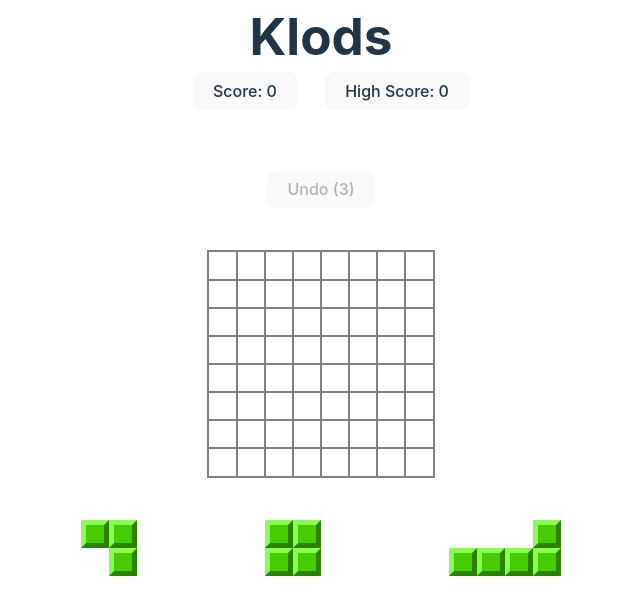
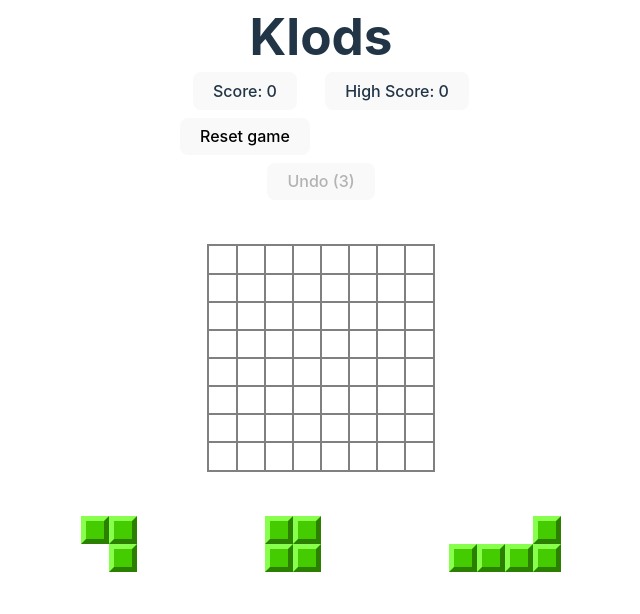
Before and after one commit to joglr/klods, a React (Vite) app: page / in a window 1280 px wide. Shown: the top 614 px of the page, without its empty margins (319-959 px from the left). Built offline with nearby package versions, Linux system fonts and the light colour scheme.

Commit message:
Changed margin to grid

```diff
--- a/src/App.css
+++ b/src/App.css
@@ -10,10 +10,6 @@
   overflow: hidden;
 }
 
-.undo {
-  margin-top: 1em;
-}
-
 .app-wrapper {
   height: 100vh;
   width: 100vw;
@@ -21,8 +17,13 @@
   margin: auto;
   display: grid;
   grid-template-rows: auto 1fr;
-  gap: 16px 0;
+  gap: 16px 10px;
   justify-items: center;
+}
+
+.undo {
+  grid-column-start: 1;
+  grid-column-end: 3;
 }
 
 .header {
--- a/src/App.tsx
+++ b/src/App.tsx
@@ -170,10 +170,11 @@ export default function App() {
           <div className="options">
             <div className="button">Score: {state.score}</div>
             <div className="button">High Score: {state.highscore}</div>
+            <button onClick={resetGame}>Reset game</button>
+            <button ref={undoRef} disabled={undosLeft <= 0} className='undo' onClick={undo}>
+              Undo ({undosLeft})
+            </button>
           </div>
-          <button ref={undoRef} disabled={undosLeft <= 0} className='undo' onClick={undo}>
-            Undo ({undosLeft})
-          </button>
         </header>
         <main className="game">
           <div className="board-wrapper">
```
